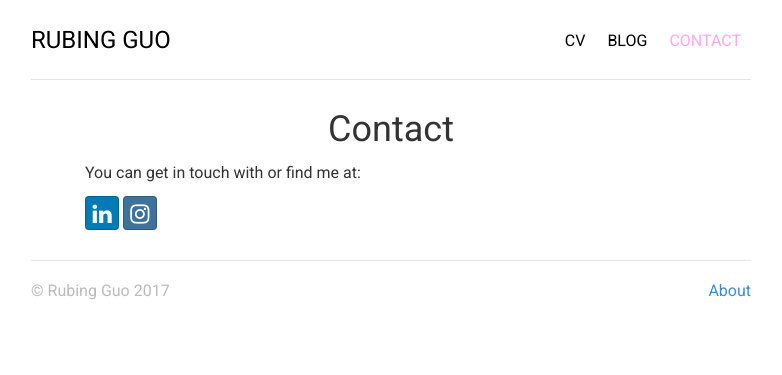
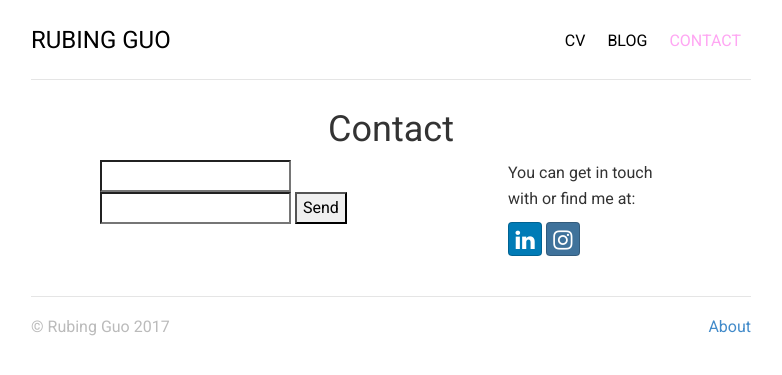
Before and after one commit to flower-joke/peanutshells.github.io, a Jekyll site: the page built from contact/index.html, in a window 1280 px wide. Shown: the top 375 px of the page, without its empty margins (249-1031 px from the left). Built offline with Jekyll 4.4.1, drawn with Linux system fonts in a browser that asks for light colours; nearby versions of some CDN libraries.

Commit message:
Update index.html

```diff
--- a/contact/index.html
+++ b/contact/index.html
@@ -10,8 +10,18 @@ description: ---hehe
 ---
 
 <h1 class = "page-title">{{ page.title }}</h1>
-<div class="contact">
+<div class="contact container">
+	<div class = "row">
+	<div class = "col-sm-8">
+	<form action="https://formspree.io/rubing1223@gmail.com" method="POST">
+    	<input type="text" name="name">
+    	<input type="email" name="_replyto">
+    	<input type="submit" value="Send">
+	</form>
+	</div>
 
+
+	<div class = "col-sm-4">
 		<p>You can get in touch with or find me at:</p>
 		<ul class="social-icons">
 			<a href="http://www.linkedin.com/in/rubingguo/" target="_blank" class="btn btn-social-icon btn-linkedin" onclick="_gaq.push(['_trackEvent', 'btn-social-icon', 'click', 'btn-linkedin']);">
@@ -21,7 +31,9 @@ description: ---hehe
 				<span class="fa fa-instagram"></span>
 			</a>
 		</ul>
+	</div>
 
+	</div>
 
 
 	<!--
```
Lines whose indentation alone changed are shown as unchanged.
